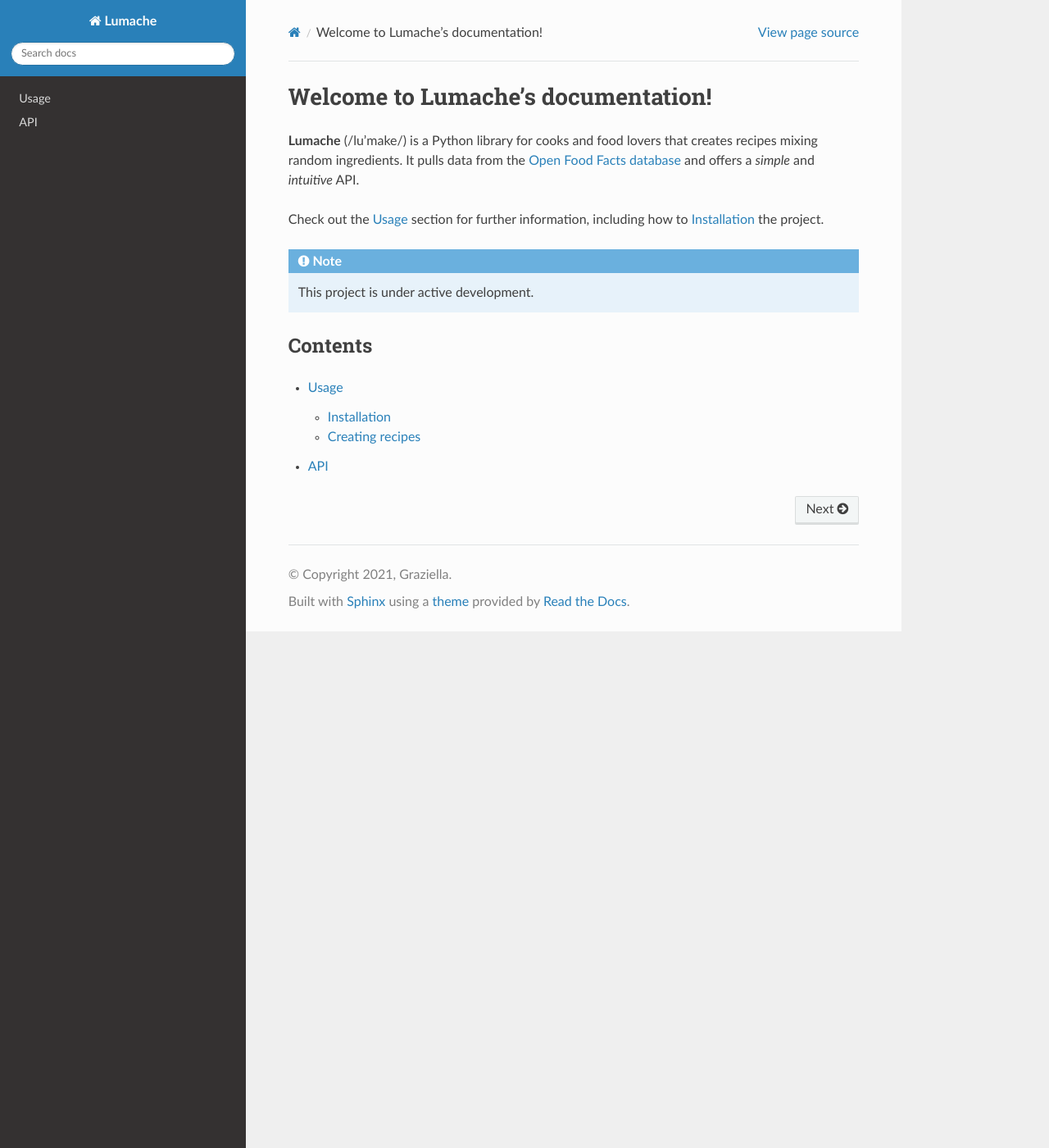
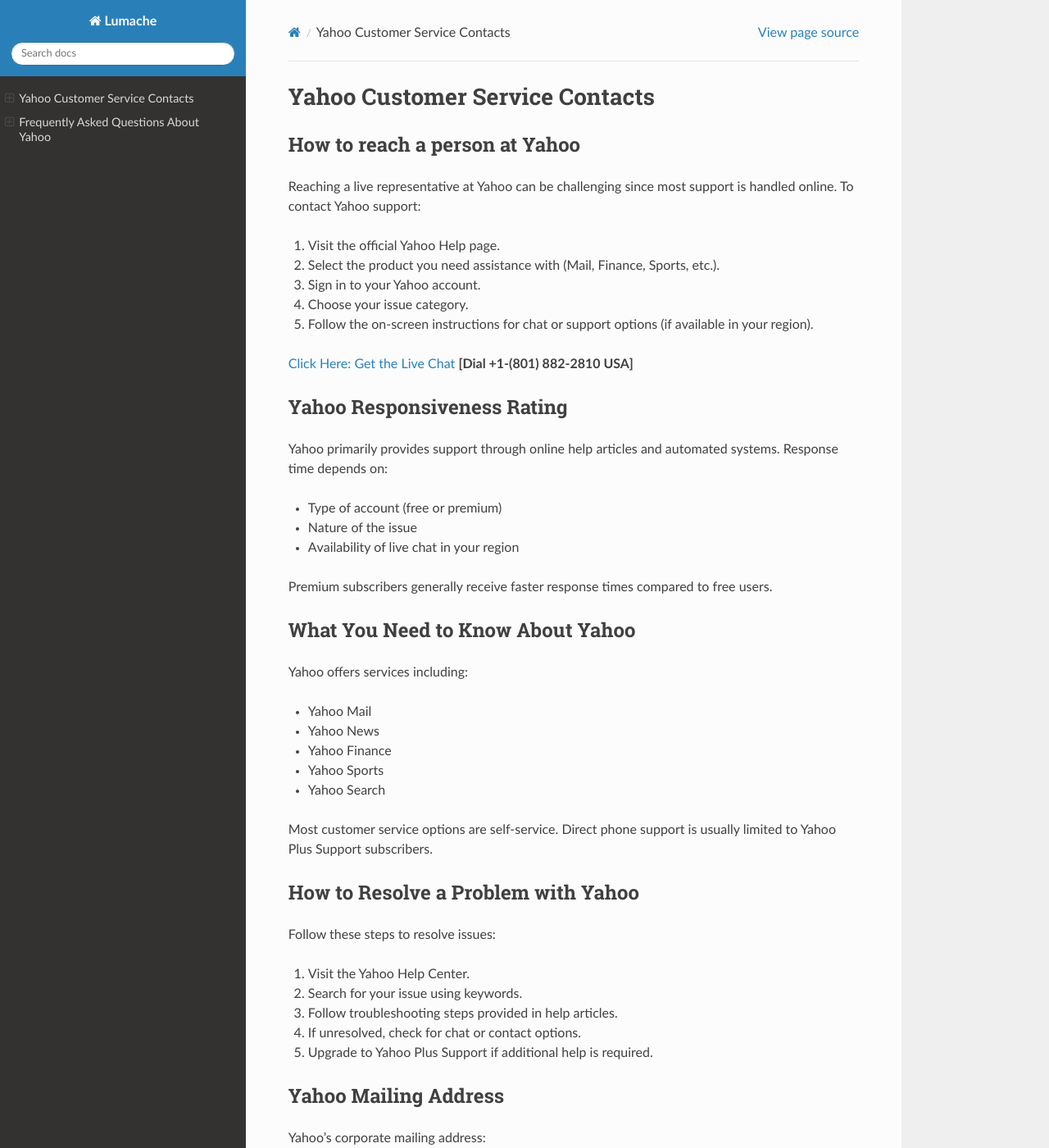
Before and after one commit to Robertmail/centermail, a Sphinx documentation site: the page built from docs/source/index.rst, in a window 1280 px wide and 1400 px high. Shown: the whole window at 82% size. Built offline with Sphinx 7.4.7 and the Read the Docs theme 3.1.0, drawn with Linux system fonts in a browser that asks for light colours; some of the changed text lies outside the part shown.

Commit message:
Update index.rst

```diff
--- a/docs/source/index.rst
+++ b/docs/source/index.rst
@@ -1,22 +1,119 @@
-Welcome to Lumache's documentation!
-===================================
+Yahoo Customer Service Contacts
+===============================
 
-**Lumache** (/lu'make/) is a Python library for cooks and food lovers
-that creates recipes mixing random ingredients.
-It pulls data from the `Open Food Facts database <https://world.openfoodfacts.org/>`_
-and offers a *simple* and *intuitive* API.
+How to reach a person at Yahoo
+------------------------------
 
-Check out the :doc:`usage` section for further information, including
-how to :ref:`installation` the project.
+Reaching a live representative at Yahoo can be challenging since most support is handled online. To contact Yahoo support:
 
-.. note::
+1. Visit the official Yahoo Help page.
+2. Select the product you need assistance with (Mail, Finance, Sports, etc.).
+3. Sign in to your Yahoo account.
+4. Choose your issue category.
+5. Follow the on-screen instructions for chat or support options (if available in your region).
 
-   This project is under active development.
+`Click Here: Get the Live Chat <https://jivo.chat/KlZSRejpBm>`_ **[Dial +1-(801) 882-2810 USA]**
 
-Contents
---------
+Yahoo Responsiveness Rating
+---------------------------
 
-.. toctree::
+Yahoo primarily provides support through online help articles and automated systems. Response time depends on:
 
-   usage
-   api
+- Type of account (free or premium)
+- Nature of the issue
+- Availability of live chat in your region
+
+Premium subscribers generally receive faster response times compared to free users.
+
+What You Need to Know About Yahoo
+---------------------------------
+
+Yahoo offers services including:
+
+- Yahoo Mail
+- Yahoo News
+- Yahoo Finance
+- Yahoo Sports
+- Yahoo Search
+
+Most customer service options are self-service. Direct phone support is usually limited to Yahoo Plus Support subscribers.
+
+How to Resolve a Problem with Yahoo
+------------------------------------
+
+Follow these steps to resolve issues:
+
+1. Visit the Yahoo Help Center.
+2. Search for your issue using keywords.
+3. Follow troubleshooting steps provided in help articles.
+4. If unresolved, check for chat or contact options.
+5. Upgrade to Yahoo Plus Support if additional help is required.
+
+Yahoo Mailing Address
+---------------------
+
+Yahoo's corporate mailing address:
+
+Yahoo Inc.
+770 Broadway
+New York, NY 10003
+United States
+
+Always verify the latest address from Yahoo’s official website before sending correspondence.
+
+Yahoo Social Media Channels
+---------------------------
+
+You can reach Yahoo through their official social media platforms:
+
+- Twitter/X
+- Facebook
+- LinkedIn
+- Instagram
+
+Search for verified Yahoo accounts to avoid scams.
+
+Yahoo Executive Customer Service Contacts
+------------------------------------------
+
+Executive customer service contacts are typically not publicly listed. For escalated issues:
+
+1. Use official Yahoo support channels first.
+2. Submit formal complaints through the Yahoo Help portal.
+3. Document all previous communication before escalation.
+
+Frequently Asked Questions About Yahoo
+======================================
+
+How do I contact Yahoo customer service?
+----------------------------------------
+
+Visit the Yahoo Help Center, sign in to your account, and follow the prompts to access available support options such as chat or help articles.
+
+Can Yahoo help me recover my account?
+-------------------------------------
+
+Yes. Use the Yahoo Sign-in Helper tool to recover access by verifying your identity through recovery email or phone number.
+
+Does Yahoo have 24-hour customer service?
+-----------------------------------------
+
+24-hour support is typically available only for Yahoo Plus Support subscribers. Free accounts rely mainly on self-help resources.
+
+How do I report a problem with Yahoo email?
+-------------------------------------------
+
+1. Go to Yahoo Mail.
+2. Click on the Help option.
+3. Select your issue category.
+4. Follow the troubleshooting steps or report the issue through available contact forms.
+
+How to Get Professional Help with Your Yahoo Problem
+----------------------------------------------------
+
+If self-service options do not resolve your issue:
+
+1. Subscribe to Yahoo Plus Support.
+2. Contact certified technical support professionals.
+3. Ensure you are using official Yahoo channels to avoid scams.
+4. Keep records of all communications for reference.
```
